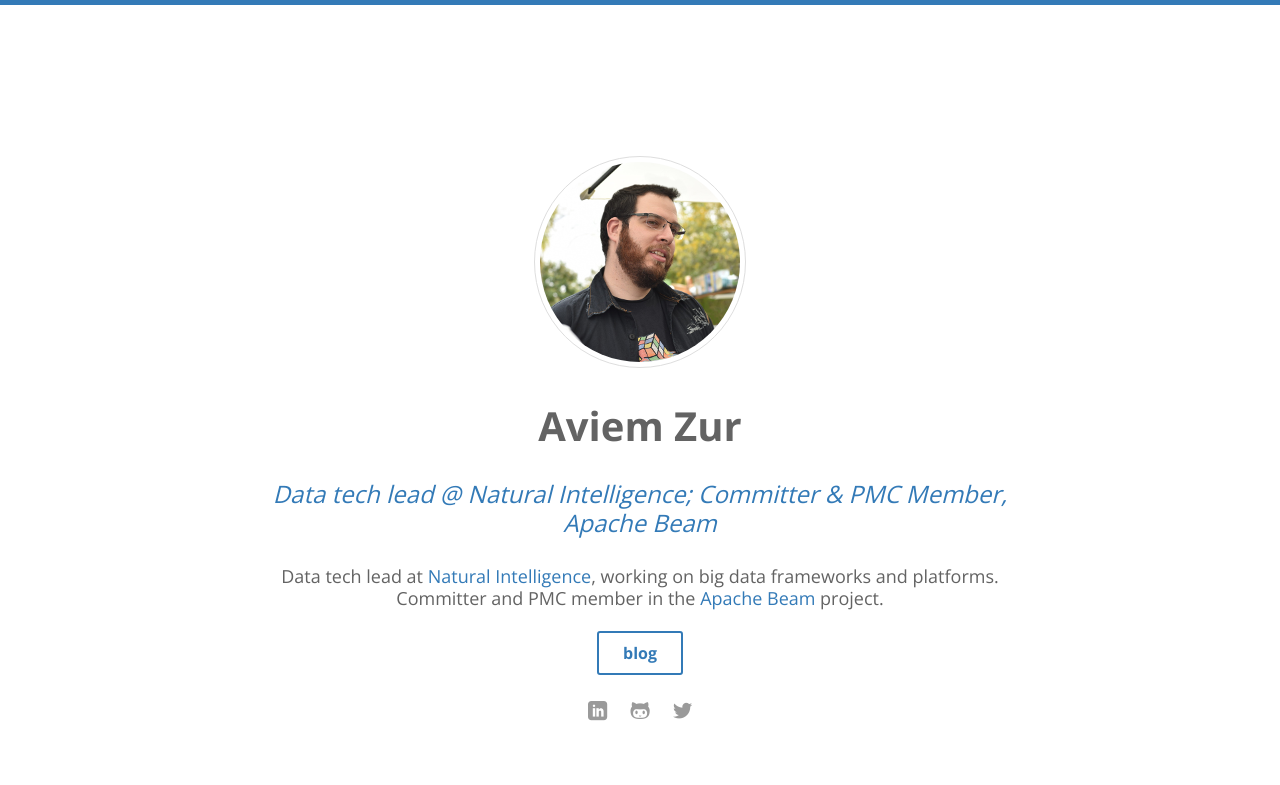
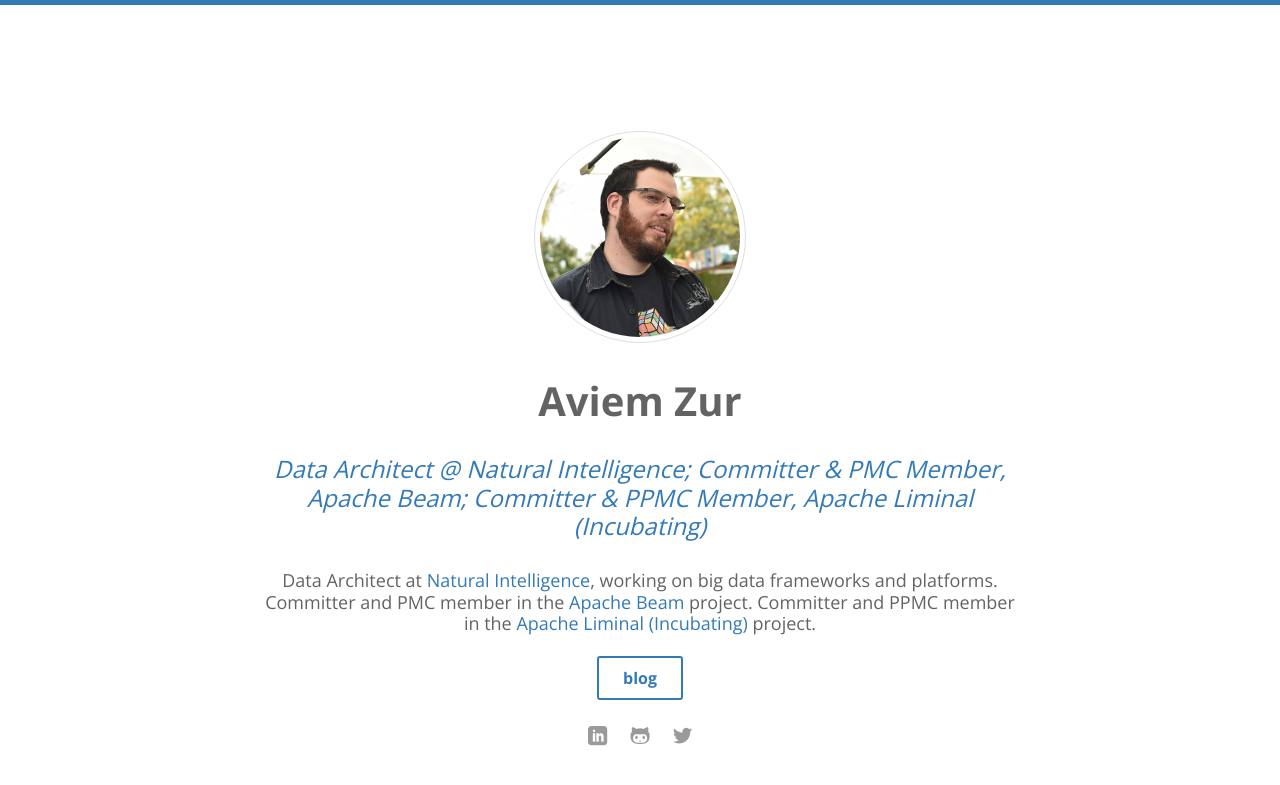
Before and after one commit to aviemzur/aviemzur.github.io, a Jekyll site: the page built from index.html, in a window 1280 px wide. Shown: the top 785 px of the page. Built offline with Jekyll 4.4.1, drawn with Linux system fonts in a browser that asks for light colours; some web fonts are replaced.

Commit message:
Update bio

```diff
--- a/_config.yml
+++ b/_config.yml
@@ -8,8 +8,8 @@
 # Author settings.
 author:
   name      : Aviem Zur
-  job       : Data tech lead @ Natural Intelligence; Committer & PMC Member, Apache Beam
-  bio       : Data tech lead at <a href="https://www.naturalint.com/">Natural Intelligence</a>, working on big data frameworks and platforms. Committer and PMC member in the <a href="https://beam.apache.org">Apache Beam</a> project.
+  job       : Data Architect @ Natural Intelligence; Committer & PMC Member, Apache Beam; Committer & PPMC Member, Apache Liminal (Incubating)
+  bio       : Data Architect at <a href="https://www.naturalint.com/">Natural Intelligence</a>, working on big data frameworks and platforms. Committer and PMC member in the <a href="https://beam.apache.org">Apache Beam</a> project. Committer and PPMC member in the <a href="https://liminal.apache.org">Apache Liminal (Incubating)</a> project.
   thumb     : /images/aviemzur.png
   github    : https://github.com/aviemzur
   twitter   : https://twitter.com/aviemzur
```
Also changed, not shown: 2 other files.
